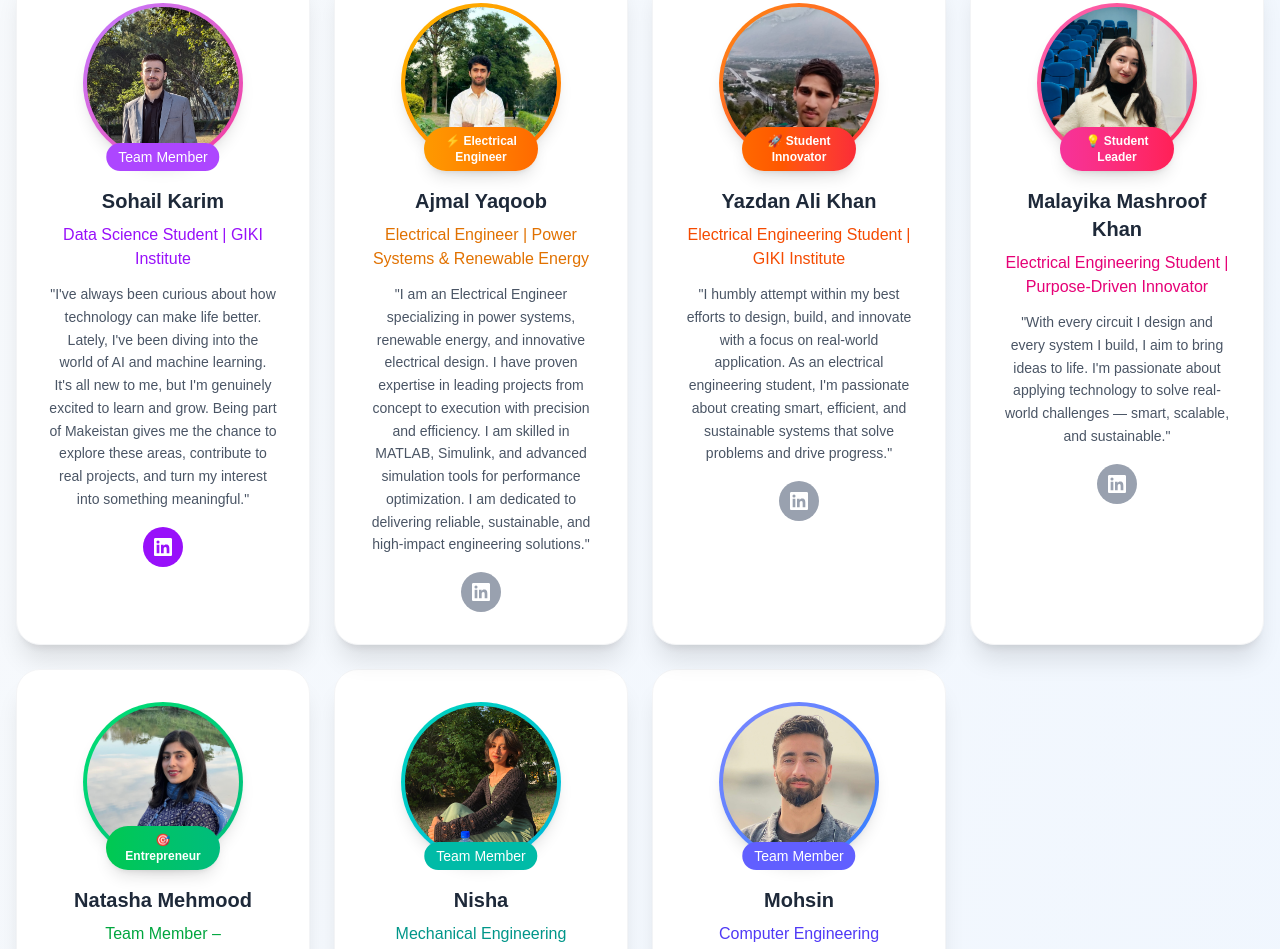
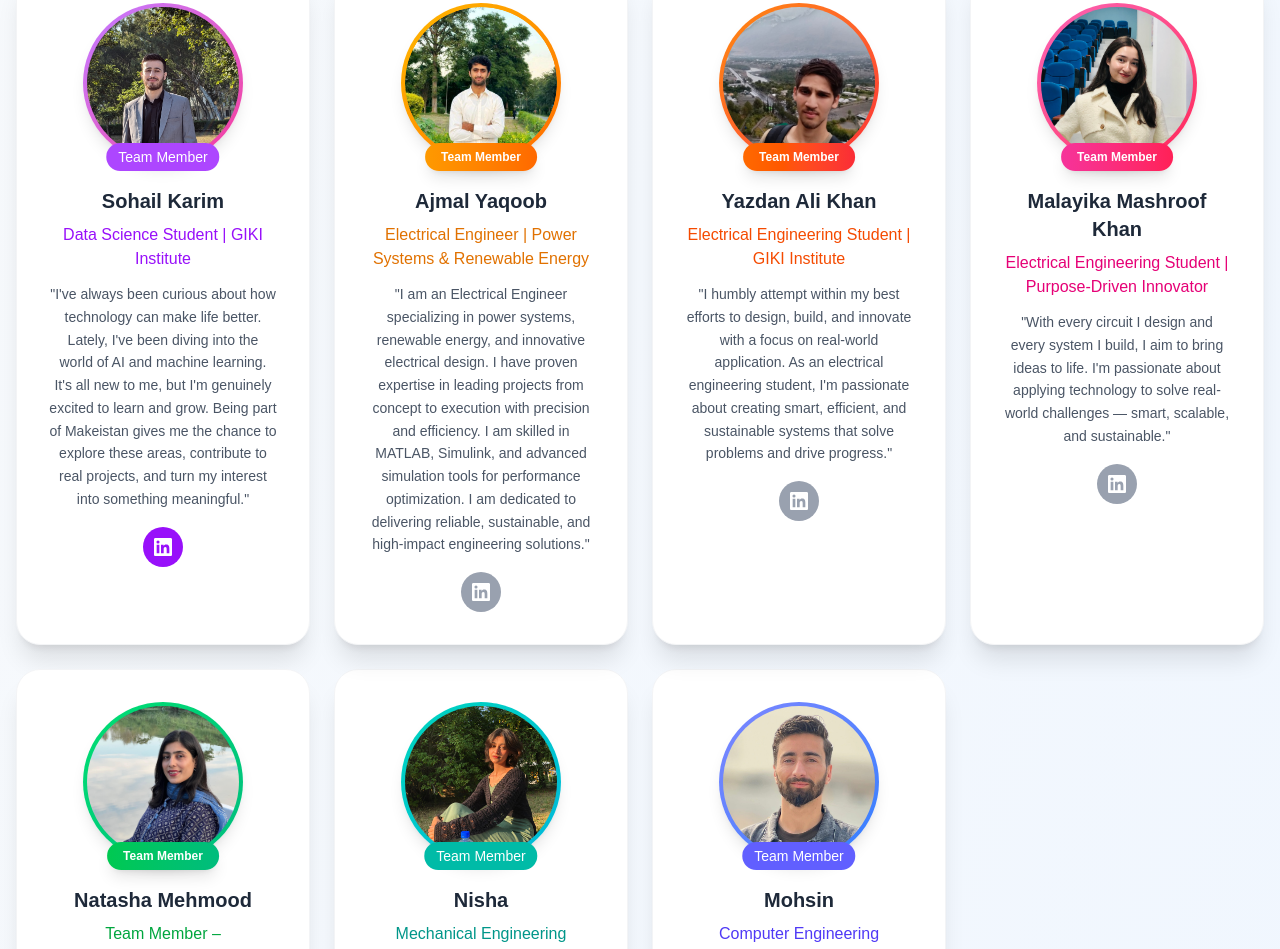
Before and after one commit to sohailkarem74/Makeistan_Project, a Next.js app: page /team in a window 1280 px wide. Shown: the part 1520-2469 px from the top of the page. Built offline with nearby package versions, Linux system fonts and the light colour scheme.

Commit message:
updated makeistan webiste

```diff
--- a/src/app/team/page.tsx
+++ b/src/app/team/page.tsx
@@ -133,7 +133,7 @@ export default function TeamPage() {
                       />
                     </div>
                     <div className="absolute -bottom-2 left-1/2 transform -translate-x-1/2 bg-gradient-to-r from-amber-500 to-orange-500 text-white px-4 py-1.5 rounded-full text-xs font-bold shadow-lg">
-                      ⚡ Electrical Engineer
+                      Team Member
                     </div>
                   </div>
                   <h3 className="text-xl font-bold text-gray-800 mb-2 group-hover:text-amber-800 transition-colors duration-300">Ajmal Yaqoob</h3>
@@ -166,7 +166,7 @@ export default function TeamPage() {
                       />
                     </div>
                     <div className="absolute -bottom-2 left-1/2 transform -translate-x-1/2 bg-gradient-to-r from-orange-500 to-red-500 text-white px-4 py-1.5 rounded-full text-xs font-bold shadow-lg">
-                      🚀 Student Innovator
+                      Team Member
                     </div>
                   </div>
                   <h3 className="text-xl font-bold text-gray-800 mb-2 group-hover:text-orange-800 transition-colors duration-300">Yazdan Ali Khan</h3>
@@ -199,7 +199,7 @@ export default function TeamPage() {
                       />
                     </div>
                     <div className="absolute -bottom-2 left-1/2 transform -translate-x-1/2 bg-gradient-to-r from-pink-500 to-rose-500 text-white px-4 py-1.5 rounded-full text-xs font-bold shadow-lg">
-                      💡 Student Leader
+                      Team Member
                     </div>
                   </div>
                   <h3 className="text-xl font-bold text-gray-800 mb-2 group-hover:text-pink-800 transition-colors duration-300">Malayika Mashroof Khan</h3>
@@ -232,7 +232,7 @@ export default function TeamPage() {
                       />
                     </div>
                     <div className="absolute -bottom-2 left-1/2 transform -translate-x-1/2 bg-gradient-to-r from-green-500 to-emerald-500 text-white px-4 py-1.5 rounded-full text-xs font-bold shadow-lg">
-                      🎯 Entrepreneur
+                      Team Member
                     </div>
                   </div>
                   <h3 className="text-xl font-bold text-gray-800 mb-2 group-hover:text-green-800 transition-colors duration-300">Natasha Mehmood</h3>
```
